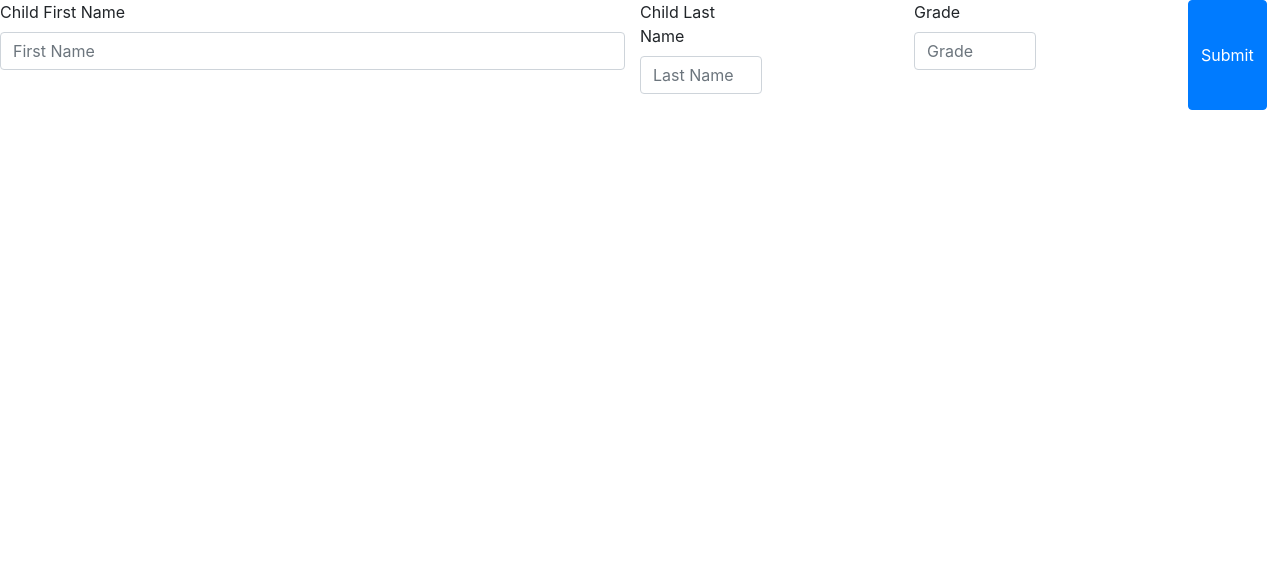
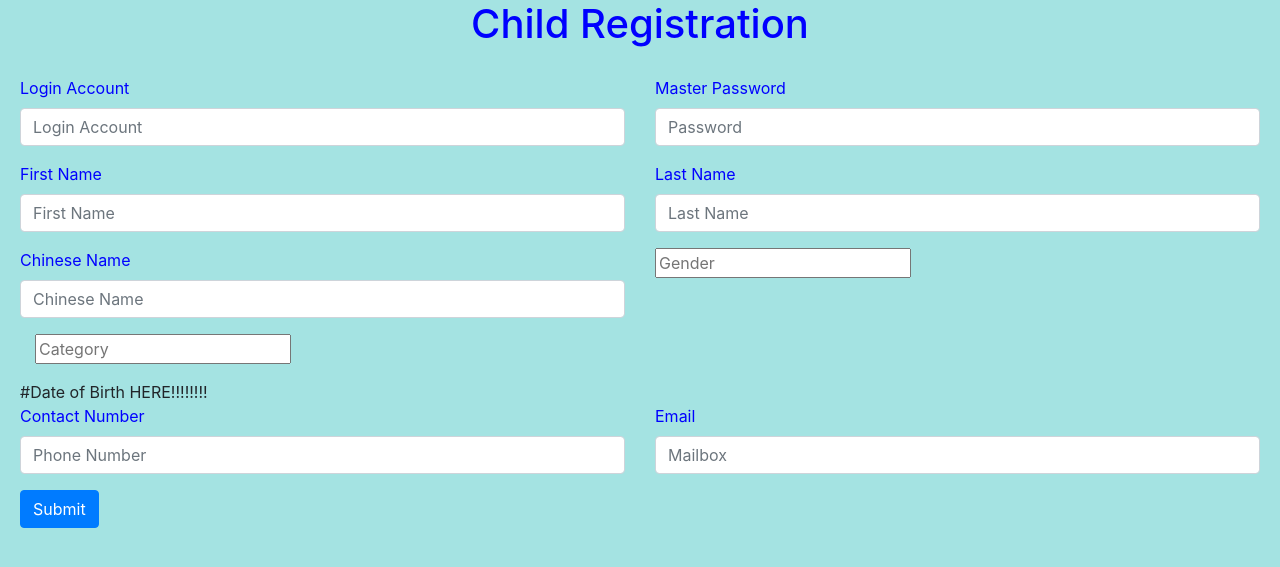
Before and after one commit to thebot7744/CCCCA, a Flask app: template templates/child.html in a window 1280 px wide. Shown: the top 567 px of the page. Run offline with Flask 2, Linux system fonts and the light colour scheme; the template is opened without the code that fills it, so the values that code supplies are empty; some libraries are stand-ins or nearby versions.

Commit message:
Finished Most of child.html template

```diff
--- a/templates/child.html
+++ b/templates/child.html
@@ -1,5 +1,6 @@
+
 <!DOCTYPE html>
-<html>
+<html lang="en">
 <head>
     <meta charset="UTF-8">
     <link rel="stylesheet" href="https://stackpath.bootstrapcdn.com/bootstrap/4.5.2/css/bootstrap.min.css"
@@ -7,27 +8,79 @@
     <title>Child Registration</title>
 </head>
 <body>
-        <form action="{{ url_for('childComplete')  }}" method="POST">
+    <h1 style="color:blue; text-align:center">Child Registration</h1>
+    <form action = "{{ url_for('signupComplete') }}" method="POST">
+        <div class="card-body">
             <div class="row">
                 <div class="form-group col-6">
-                    <label for="childfirstname">Child First Name</label>
-                    <input type="text" class="form-control" name="childfirstname" placeholder="First Name">
+                    <label for="first">Login Account</label>
+                    <input type="text" class="form-control" name="username" aria-describedby="emailHelp" placeholder="Login Account">
                 </div>
-            <div class="row">
+
                 <div class="form-group col-6">
-                    <label for="childlastname">Child Last Name</label>
-                    <input type="text" class="form-control" name="childlastname" placeholder="Last Name">
+                    <label for="last">Master Password</label>
+                    <input type="password" name="password"class="form-control" placeholder="Password" aria-describedby="nameuser">
                 </div>
             </div>
             <div class="row">
                 <div class="form-group col-6">
-                    <label for="grade">Grade</label>
-                    <input type="text" class="form-control" name="grade" placeholder="Grade">
+                    <label for="first">First Name</label>
+                    <input type="text" class="form-control" name="first" aria-describedby="emailHelp" placeholder="First Name">
+                </div>
+
+                <div class="form-group col-6">
+                    <label for="last">Last Name</label>
+                    <input type="text" name="last"class="form-control" placeholder="Last Name" aria-describedby="nameuser">
                 </div>
             </div>
-                <!--MAKE SURE TO DO DATE OF BIRTH LATER !!!!!!!!!!!!-->
+            <div class="row">
+                <div class="form-group col-6">
+                    <label for="first">Chinese Name</label>
+                    <input type="text" class="form-control" name="chinese_name" aria-describedby="emailHelp" placeholder="Chinese Name">
+                </div>
+                <div class="form-group col-6">
+                    <input list="gender" placeholder="Gender" name="gender">
+                        <datalist id="gender">
+                            <option value="Male">
+                            <option value="Female">
+                        </datalist>
+                </div>
+            </div>
+            <div>
+                <div class="form-group col-6">
+                    <input list="category" placeholder="Category" name="category">
+                        <datalist id="category">
+                            <option value="Father">
+                            <option value="Mother">
+                            <option value="Guardian">
+                            <option value="Child">
+                            <option value="Independent">
+                            <option value="Volunteer">
+                        </datalist>
+                </div>
+            </div>
+            #Date of Birth HERE!!!!!!!!
+             <div class="row">
+                <div class="form-group col-6">
+                    <label for="first">Contact Number</label>
+                    <input type="number" class="form-control" name="phone_number" aria-describedby="emailHelp" placeholder="Phone Number">
+                </div>
+
+                <div class="form-group col-6">
+                    <label for="last">Email</label>
+                    <input type="email" name="email"class="form-control" placeholder="Mailbox" aria-describedby="nameuser">
+                </div>
+            </div>
             <button type="submit" class="btn btn-primary">Submit</button>
-            </div>
+                <style>
+                    label {
+                    color:blue;
+                    }
+                    body {
+                    background-color:#a4e3e2;
+                    }
+                </style>
     </form>
+
 </body>
 </html>
```
Lines whose indentation alone changed are shown as unchanged.
